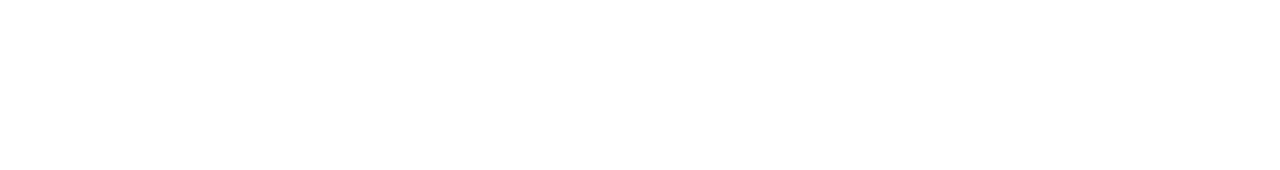
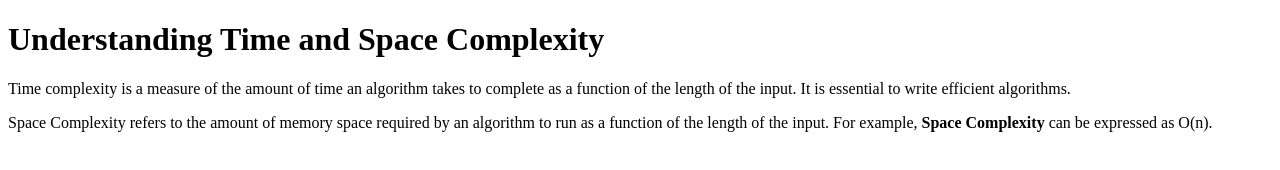
Before and after one commit to acciojob/time-and-space-complexity-Sandylamture03, a website: page main.html in a window 1280 px wide. Drawn offline with Linux system fonts and the light colour scheme.

Commit message:
created a submission

```diff
--- a/main.html
+++ b/main.html
@@ -4,9 +4,14 @@
 
 <head>
 	<link rel="stylesheet" href="styles.css">
+	<title>Time and Space Complexity</title>
 </head>
 
 <body>
+	<h1>Understanding Time and Space Complexity</h1>
+	    <p>Time complexity is a measure of the amount of time an algorithm takes to complete as a function of the length of the input. It is essential to write efficient algorithms.</p>
+    <p>Space Complexity refers to the amount of memory space required by an algorithm to run as a function of the length of the input. For example, <b>Space Complexity</b> can be expressed as O(n).</p>
+
 	<!-- the entire body must be written by student -->
     <script type="text/javascript" src="./script.js">
 </script>
```
